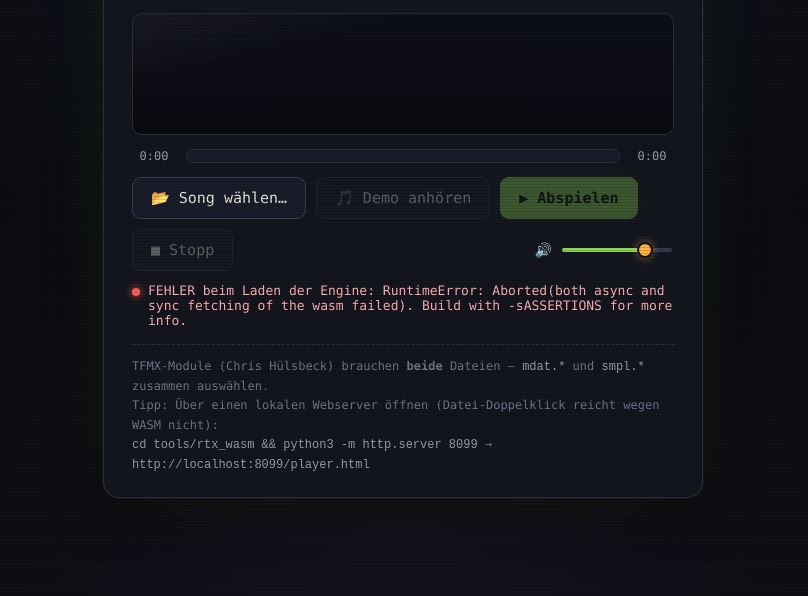
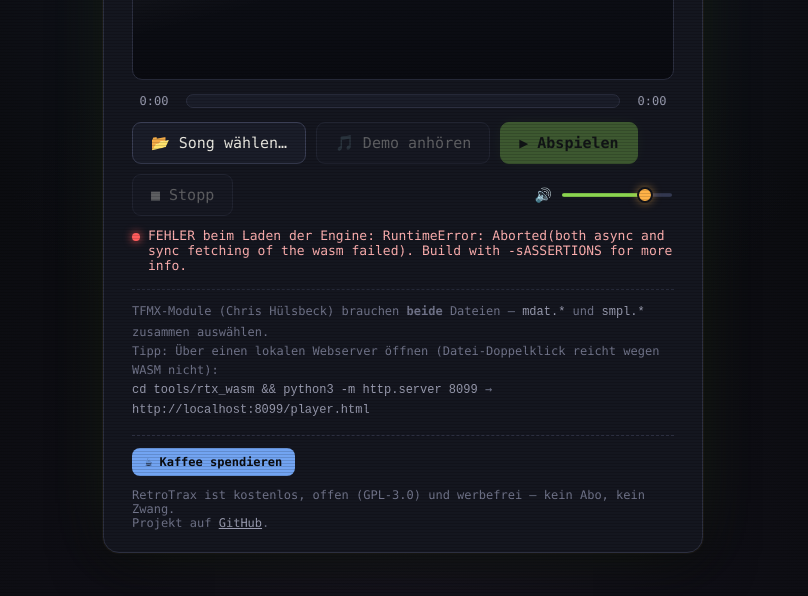
Before and after one commit to Mukkemann1972/retrotrax, a plain HTML site: page tools/rtx_wasm/player.html in a window 1280 px wide. Shown: the part 204-800 px from the top of the page, without its empty margins (237-1045 px from the left). Drawn offline with Linux system fonts and the light colour scheme; no server answers.

Commit message:
Web-Player: Ko-fi-Fusszeile (passend zum Hilfe-Knopf)
Gegenstueck zum Ko-fi-Knopf im Hilfe-Panel (2a6a27b), war noch
uncommittet liegengeblieben: dezente Fusszeile unter dem Player mit
Ko-fi-Knopf, Hinweis "kostenlos, offen (GPL-3.0), werbefrei - kein Abo,
kein Zwang" und GitHub-Link. Kein Popup, keine Werbung.

Co-Authored-By: Claude Opus 5 <noreply@anthropic.com>
Claude-Session: https://claude.ai/code/session_01GAsEQ9HLLsjvjbULM3JkJw

```diff
--- a/tools/rtx_wasm/player.html
+++ b/tools/rtx_wasm/player.html
@@ -120,6 +120,20 @@
           border-top:1px dashed var(--line); padding-top:12px; }
   .hint code { color:var(--dim); }
   input[type=file] { display:none; }
+  /* Fusszeile: Projekt + freiwillige Unterstuetzung (kein Zwang, keine Werbung) */
+  .foot {
+    margin-top:14px; padding-top:12px; border-top:1px dashed var(--line);
+    display:flex; align-items:center; gap:12px; flex-wrap:wrap;
+    font-size:12px; color:var(--dimmer);
+  }
+  .foot a { color:var(--dim); }
+  /* a.kofi statt .kofi: sonst gewinnt die .foot-a-Farbe (Spezifitaet) */
+  .foot a.kofi {
+    display:inline-flex; align-items:center; gap:7px; text-decoration:none;
+    background:#72a4f2; color:#0b0c10; font-weight:700; font-size:12px;
+    padding:7px 13px; border-radius:8px; white-space:nowrap;
+  }
+  .foot a.kofi:hover { background:#8fb8f6; }
 </style>
 </head>
 <body>
@@ -154,6 +168,12 @@
       TFMX-Module (Chris Hülsbeck) brauchen <b>beide</b> Dateien – <code>mdat.*</code> und <code>smpl.*</code> zusammen auswählen.<br>
       Tipp: Über einen lokalen Webserver öffnen (Datei-Doppelklick reicht wegen WASM nicht):<br>
       <code>cd tools/rtx_wasm &amp;&amp; python3 -m http.server 8099</code> → <code>http://localhost:8099/player.html</code>
+    </div>
+
+    <div class="foot">
+      <a class="kofi" href="https://ko-fi.com/mukkemann" target="_blank" rel="noopener">☕ Kaffee spendieren</a>
+      <span>RetroTrax ist kostenlos, offen (GPL-3.0) und werbefrei – kein Abo, kein Zwang.<br>
+        Projekt auf <a href="https://github.com/Mukkemann1972/retrotrax" target="_blank" rel="noopener">GitHub</a>.</span>
     </div>
   </div>
 
```
